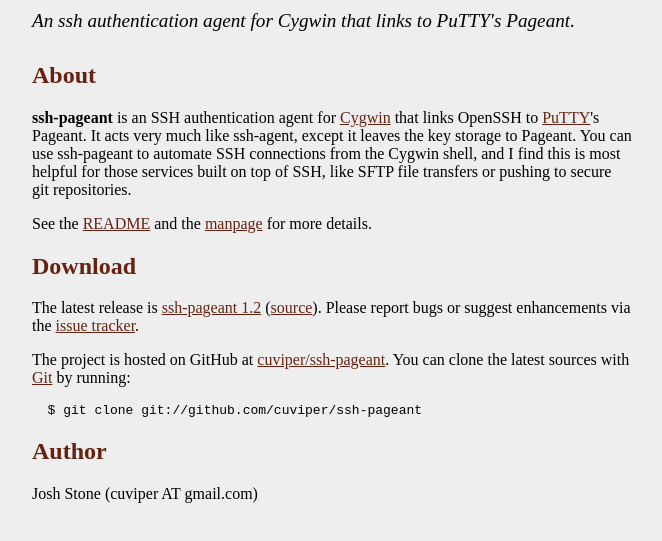
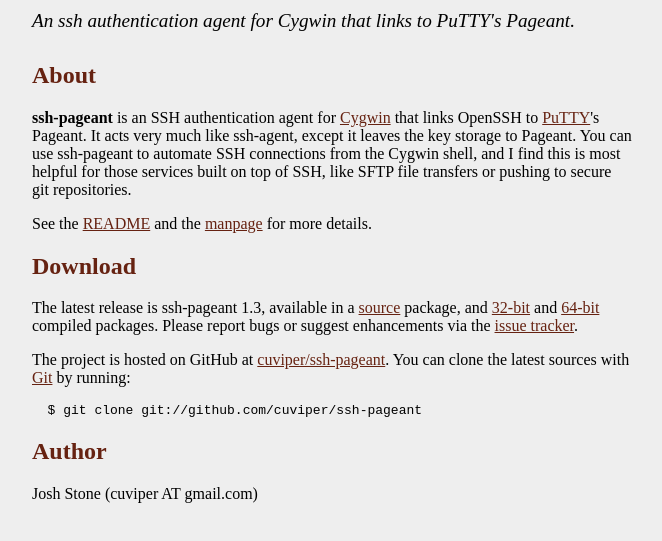
Before and after one commit to cuviper/ssh-pageant, a plain HTML site: page index.html in a window 1280 px wide. Shown: the part 131-672 px from the top of the page, without its empty margins (308-970 px from the left). Drawn offline with Linux system fonts and the light colour scheme.

Commit message:
Update the index with 1.3 download links

```diff
--- a/index.html
+++ b/index.html
@@ -43,9 +43,11 @@
 
     <h2>Download</h2>
     <p>
-      The latest release is
-      <a href="http://github.com/downloads/cuviper/ssh-pageant/ssh-pageant-1.2-release.tar.gz">ssh-pageant 1.2</a>
-      (<a href="http://github.com/cuviper/ssh-pageant/tarball/v1.2">source</a>).
+      The latest release is ssh-pageant 1.3, available in a
+      <a href="https://github.com/cuviper/ssh-pageant/archive/v1.3.tar.gz">source</a> package, and
+      <a href="https://github.com/cuviper/ssh-pageant/archive/v1.3-prebuilt.tar.gz">32-bit</a> and
+      <a href="https://github.com/cuviper/ssh-pageant/archive/v1.3-prebuilt64.tar.gz">64-bit</a>
+      compiled packages.
       Please report bugs or suggest enhancements via the
       <a href="http://github.com/cuviper/ssh-pageant/issues">issue tracker</a>.
     </p>
```
